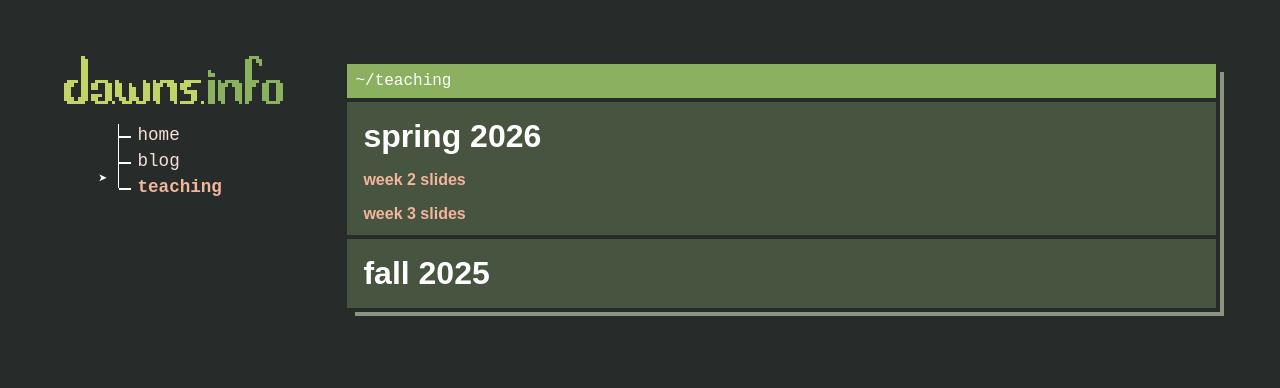
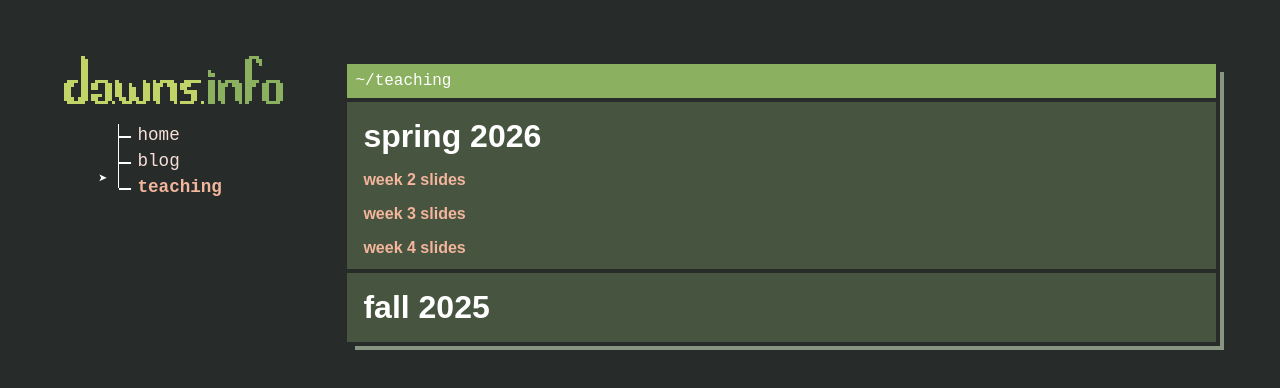
Before and after one commit to chemicaldawn/dawnsite-neo, an Astro site: page /teaching in a window 1280 px wide. Built offline with nearby package versions, Linux system fonts and the light colour scheme; Astro itself is replaced by a stand-in of ours; a web font is replaced by a local one.

Commit message:
Week 4 slides

```diff
--- a/content/pages/teaching.mdx
+++ b/content/pages/teaching.mdx
@@ -2,6 +2,7 @@
     <h1>spring 2026</h1>
     <a target="_blank" rel="noopener noreferrer" href="https://docs.google.com/presentation/d/1bhuQGr2lIiOUkXwiPhRCIp-2OqN1TgSsSmhwa1hnFy4/edit?usp=sharing">week 2 slides</a>
     <a target="_blank" rel="noopener noreferrer" href="https://docs.google.com/presentation/d/1jF4ESKmhZLFPNfjbbB9hSA8cCi1XY-78NCt98MUoiME/edit?usp=sharing">week 3 slides</a>
+    <a target="_blank" rel="noopener noreferrer" href="https://docs.google.com/presentation/d/1VRPtlYgljPdXayFTQt1P3BwjwAVLPR4q6SYXYKpHcYU/edit?usp=sharing">week 4 slides</a>
 </div>
 <div class="lower-shelf">
     <h1>fall 2025</h1>
```
